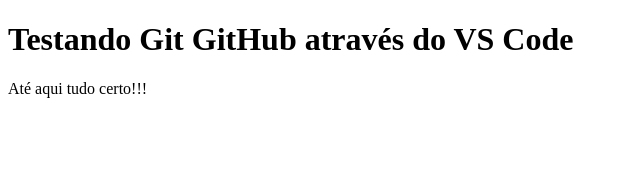
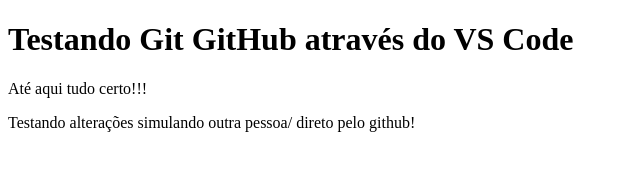
Before and after one commit to Nick1em/github-teste, a plain HTML site: page index.html in a window 1280 px wide. Shown: the whole page, without its empty margins (0-640 px from the left). Drawn offline with Linux system fonts and the light colour scheme.

Commit message:
Simulando que outra pessoa alterou o projeto
Foi criado mais um <p>

```diff
--- a/index.html
+++ b/index.html
@@ -8,5 +8,6 @@
 <body>
     <h1> Testando Git GitHub através do VS Code</h1>
     <p>Até aqui tudo certo!!!</p>
+    <p> Testando alterações simulando outra pessoa/ direto pelo github!</p>
 </body>
 </html>
```
